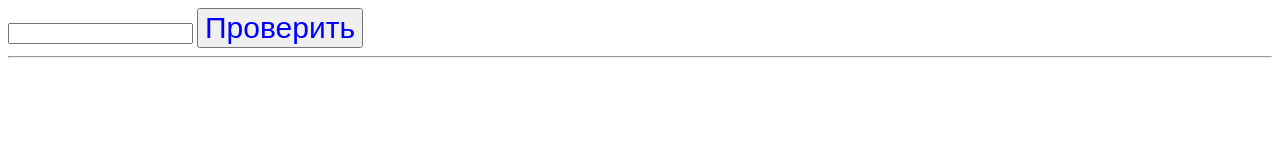
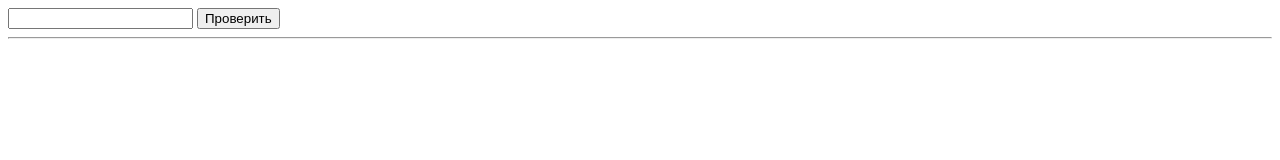
Before and after one commit to Svkapelko/js_advanced_seminar_2, a plain HTML site: page index.html in a window 1280 px wide. Drawn offline with Linux system fonts and the light colour scheme.

Commit message:
Revert "style added"
This reverts commit 4528707cc90cd3cafbffe49a0fe2f4f7a399a8b6.

```diff
--- a/index.html
+++ b/index.html
@@ -4,15 +4,6 @@
     <meta charset="UTF-8">
     <meta name="viewport" content="width=device-width, initial-scale=1.0">
     <title>Домашнее задание по уроку №2 git-advanced</title>
-    <style>
-        .num {
-            color:brown
-        }
-        .btn {
-            font-size: 30px;
-            color:blue
-        }
-    </style>
 </head>
 <body>
     <input type ="text" class="num">
```
